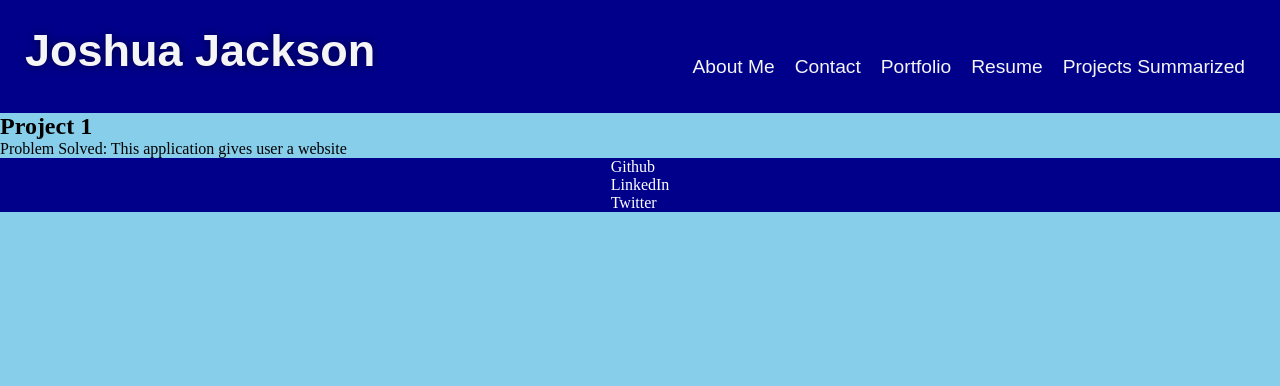
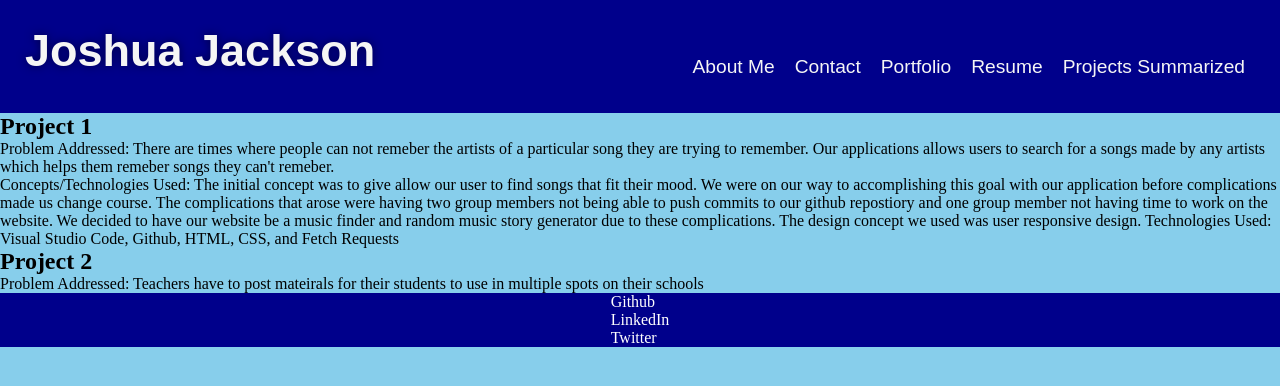
Before and after one commit to Joker282855/display-portfolio, a React (Create React App) app: page /projects-summarized in a window 1280 px wide. Shown: the top 386 px of the page. Built offline with nearby package versions, Linux system fonts and the light colour scheme.

Commit message:
added the details for project one

```diff
--- a/src/components/Projects/index.js
+++ b/src/components/Projects/index.js
@@ -6,7 +6,21 @@ function Projects() {
             <h2>Project 1</h2>
                 <ul>
                     <li>
-                        Problem Solved: This application gives user a website
+                        Problem Addressed: There are times where people can not remeber the artists of a particular song they are trying to remember. Our applications allows users to search
+                        for a songs made by any artists which helps them remeber songs they can't remeber.
+                    </li>
+                    <li>
+                        Concepts/Technologies Used: The initial concept was to give allow our user to find songs that fit their mood. We were on our way to accomplishing this goal with our
+                        application before complications made us change course. The complications that arose were having two group members not being able to push commits to our github
+                        repostiory and one group member not having time to work on the website. We decided to have our website be a music finder and random music story generator due to
+                        these complications. The design concept we used was user responsive design.
+                        Technologies Used: Visual Studio Code, Github, HTML, CSS, and Fetch Requests
+                    </li>
+                </ul>
+            <h2>Project 2</h2>
+                <ul>
+                    <li>
+                        Problem Addressed: Teachers have to post mateirals for their students to use in multiple spots on their schools
                     </li>
                 </ul>
         </section>
```
